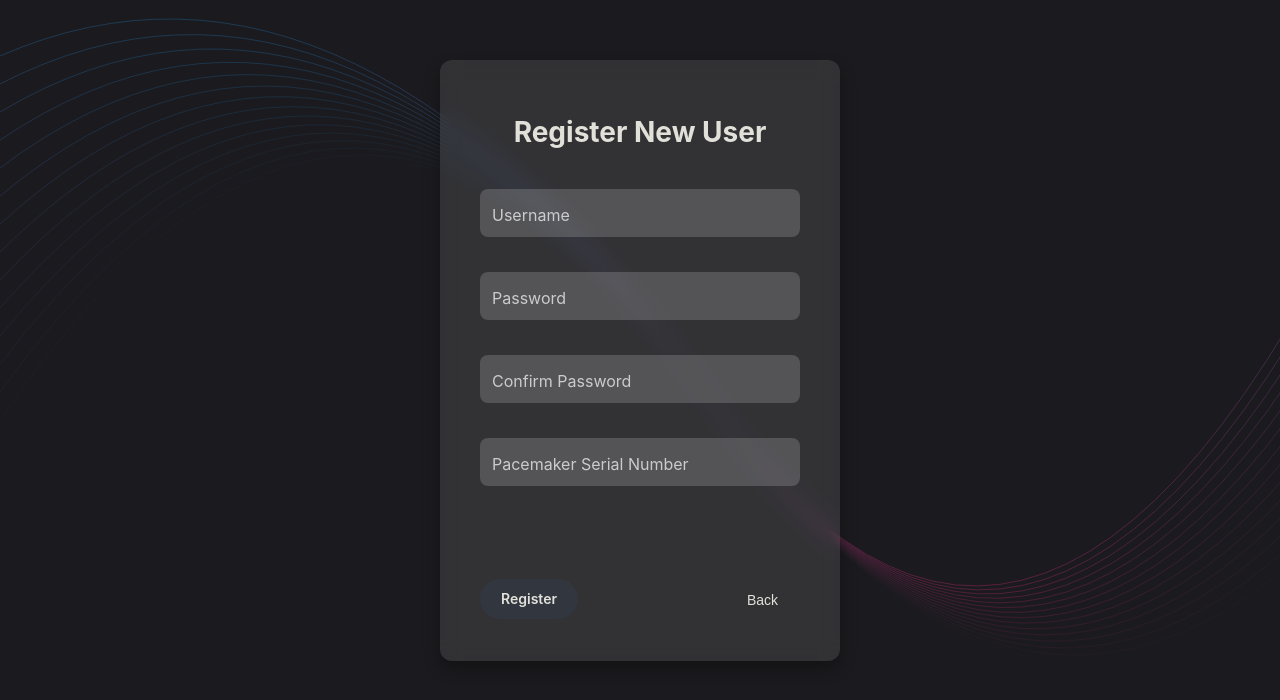
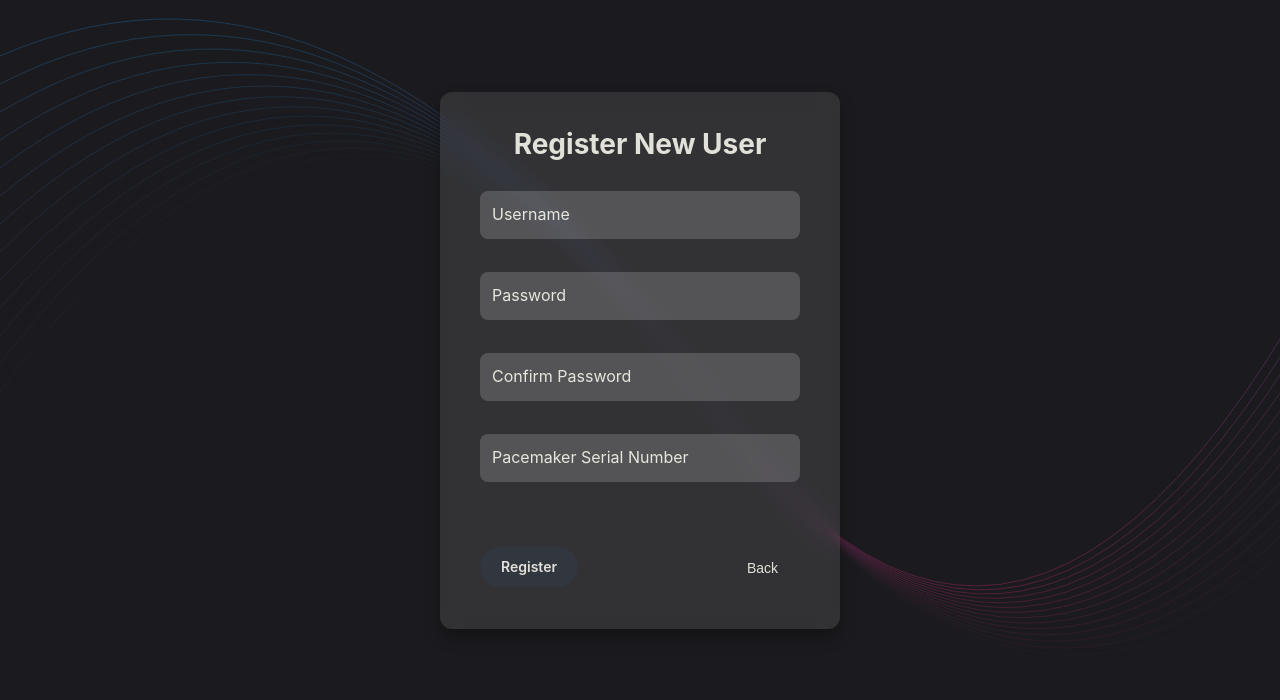
Before and after one commit to andrewderango/HeartFlow, a React (Vite) app in the folder dcm/src/renderer/: page /register in a window 1280 px wide. Shown: the top 700 px of the page. Built offline with nearby package versions, Linux system fonts and the light colour scheme.

Commit message:
improve registration form spacing

```diff
--- a/dcm/src/renderer/src/components/Register.css
+++ b/dcm/src/renderer/src/components/Register.css
@@ -6,7 +6,7 @@
   padding: 40px;
   border-radius: 12px;
   max-width: 400px;
-  width: 150%;
+  width: 125%;
   text-align: center;
   box-shadow: 0 8px 16px rgba(0, 0, 0, 0.3);
 }
@@ -19,7 +19,7 @@ form {
 
 .floating-label-group {
   position: relative;
-  margin-bottom: 20px;
+  margin-bottom: 18px;
 }
 
 input {
@@ -36,32 +36,31 @@ input {
 }
 
 input:focus {
-  border-color: #007bff;
+  border-color: rgba(255, 255, 255, 1.0);
   background-color: rgba(255, 255, 255, 0.1);
 }
 
 label {
   position: absolute;
   left: 12px;
-  top: 14px;
+  top: 11px;
   font-size: 16px;
-  color: rgba(255, 255, 255, 0.7);
   pointer-events: none;
   transition: all 0.2s ease-out;
 }
 
 input:focus + label,
 .filled + label {
-  top: -16px;
+  top: -18px;
   left: 8px;
   font-size: 12px;
-  color: #007bff;
+  color: rgba(255, 255, 255, 1.0);
+  font-family: inherit;
 }
 
 .actions {
   display: flex;
   justify-content: space-between;
-  margin-top: 20px;
 }
 
 .back-button {
@@ -78,4 +77,9 @@ input:focus + label,
   background-color: var(--ev-button-alt-hover-bg);
   border-color: var(--ev-button-alt-hover-border);
   color: var(--ev-button-alt-hover-text);
+  cursor: pointer;
 }
+
+.text {
+    margin-top: -20px;
+}
--- a/dcm/src/renderer/src/components/Register.tsx
+++ b/dcm/src/renderer/src/components/Register.tsx
@@ -20,7 +20,7 @@ function Register(): JSX.Element {
     <div className="register-container">
       {/* <img alt="logo" className="logo" src={electronLogo} /> */}
       <div className="text">Register New User</div>
-      <div style={{ height: '25px' }} />
+      <div style={{ height: '15px' }} />
       <form onSubmit={handleSubmit}>
         <div className="floating-label-group">
           <input
```
